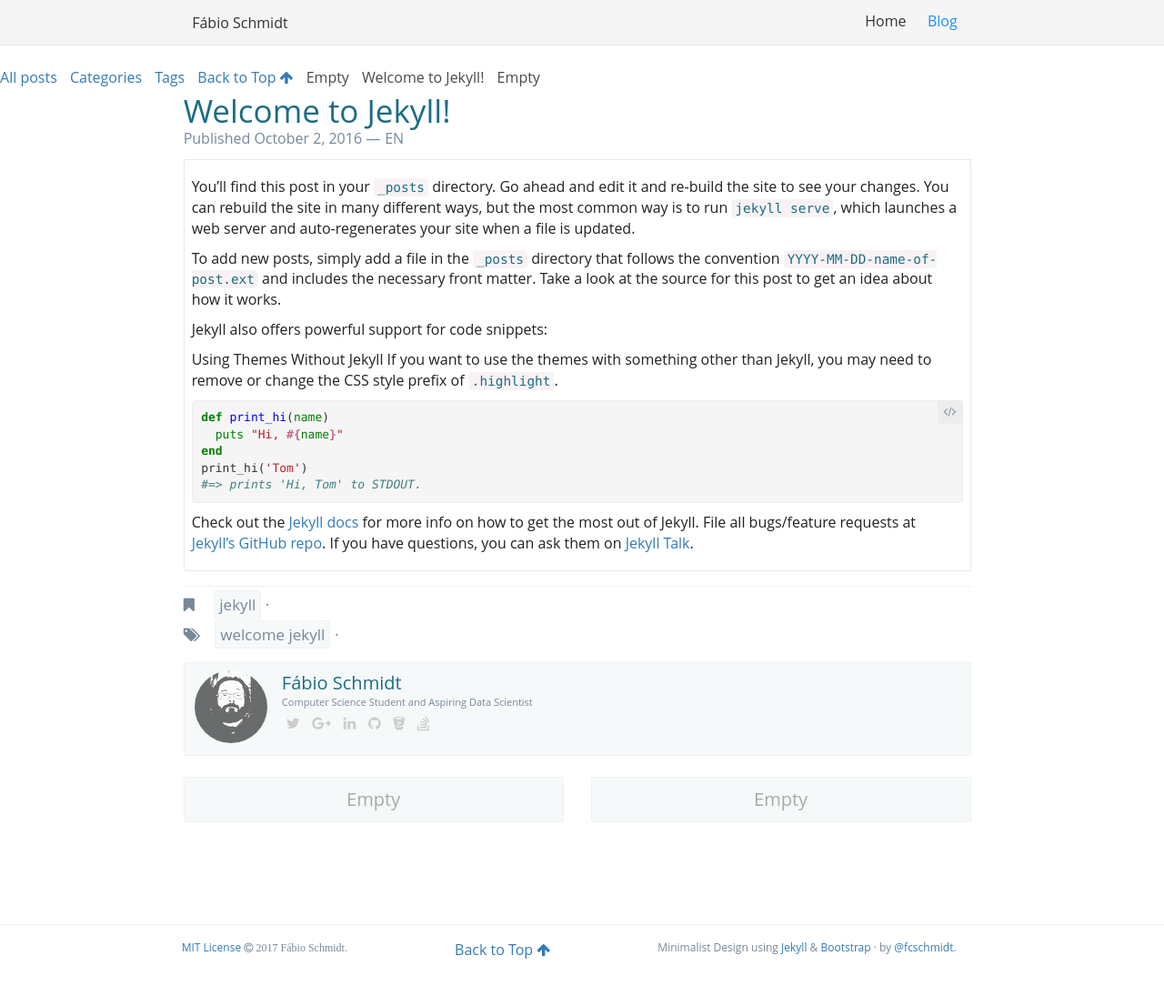
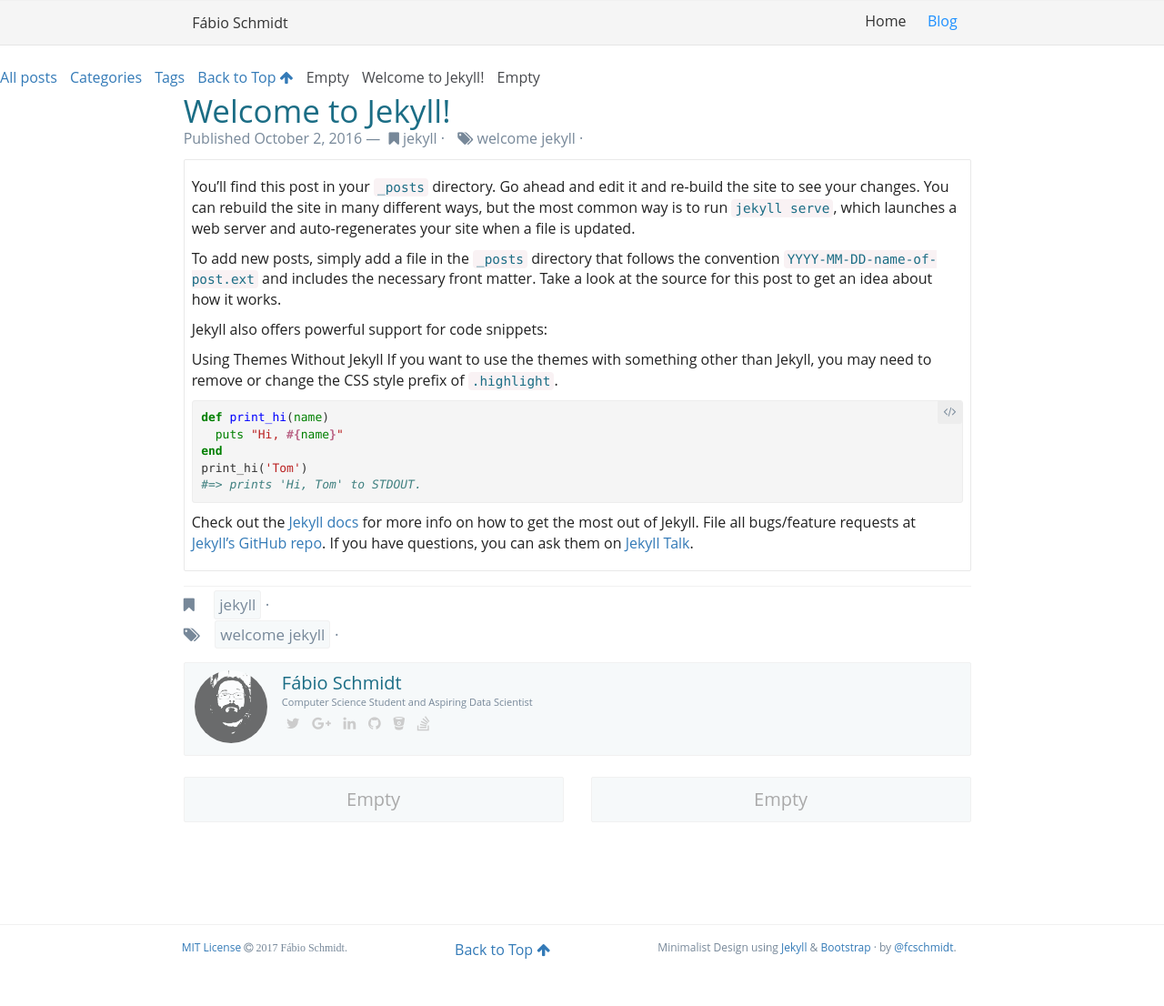
Before and after one commit to fcschmidt/fcschmidt.github.io, a Jekyll site: the page built from _posts/2016-10-02-welcome-to-jekyll.md, in a window 1280 px wide. Shown: the whole page at 91% size. Built offline with Jekyll 4.4.1, drawn with Linux system fonts in a browser that asks for light colours; nearby versions of some CDN libraries; comment, search, counter and statistics services are not loaded.

Commit message:
Update meta data

```diff
--- a/_includes/blog/header.html
+++ b/_includes/blog/header.html
@@ -17,8 +17,21 @@
         <script id="dsq-count-scr" src="//{{ disqus }}.disqus.com/count.js" async></script>
         <a href="{{ site.baseurl }}{{ page.url }}#disqus_thread" data-disqus-identifier="{{ page.url }}"></a>
         <ul class="header__data list-unstyled list-inline">
-            <span>Published {{ page.date | date: "%B %-d, %Y"}}</span>
-            &mdash;<li class="text-uppercase">{{ page.lang }}</li>
+            {% if page.lang == "en" %}
+            <span>Published {{ page.date | date: "%B %-d, %Y"}}</span> &mdash;
+            {% else %}
+            <span>Publicado em {{ page.date | date: "%B %-d, %Y"}}</span> &mdash;
+            {% endif %}
+            <li><i class="fa fa-bookmark"></i>
+                {% for category in page.categories %}
+                <span>{{ category }}</span> &middot;
+                {% endfor %}
+            </li>
+            <li><i class="fa fa-tags"></i>
+                {% for tag in page.tags %}
+                <span>{{ tag }}</span> &middot;
+                {% endfor %}
+            </li>
         </ul>
         {% endif %}
     </div>
```
